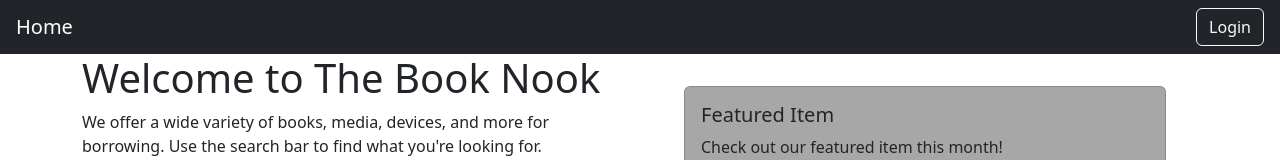
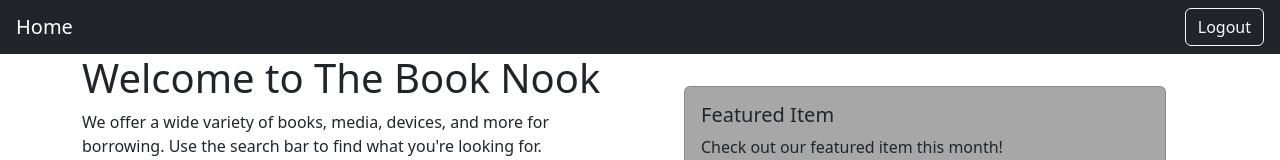
Before and after one commit to salvagebot4/library-frontend, a React (Create React App) app: page / in a window 1280 px wide. Shown: the top 160 px of the page. Built offline with nearby package versions, Linux system fonts and the light colour scheme; sample sign-in values are in the browser's storage.

Commit message:
added logout functionality

```diff
--- a/src/components/Navbar/Navbar.jsx
+++ b/src/components/Navbar/Navbar.jsx
@@ -1,14 +1,31 @@
 import React from 'react';
 import { Navbar, Nav, Button } from 'react-bootstrap';
-import { Link } from 'react-router-dom';
+import { Link, useNavigate } from 'react-router-dom';
 
 function NavBar() {
+    const role = localStorage.getItem('role');
+    const navigate = useNavigate();
+
+    const handleLogout = () => {
+        localStorage.clear();
+        navigate('/login');
+    }
+
+
   return (
     <Navbar bg="dark" expand="lg">
       <Link to="/" className="nav-button mx-3 text-decoration-none">
         <Navbar.Brand style={{ color: 'white' }}>Home</Navbar.Brand>
       </Link>
       <Navbar.Collapse id="basic-navbar-nav" className="justify-content-end">
+      {role && (
+          <div className="nav-button mx-3">
+            <Nav>
+              <Button variant="outline-light" onClick={handleLogout}>Logout</Button>
+            </Nav>
+          </div>
+        )}
+        {!role && (
           <div className="nav-button mx-3">
             <Nav>
               <Link to="login">
@@ -16,6 +33,7 @@ function NavBar() {
               </Link>
             </Nav>
           </div>
+        )}
       </Navbar.Collapse>
     </Navbar>
   );
```
Lines whose indentation alone changed are shown as unchanged.
